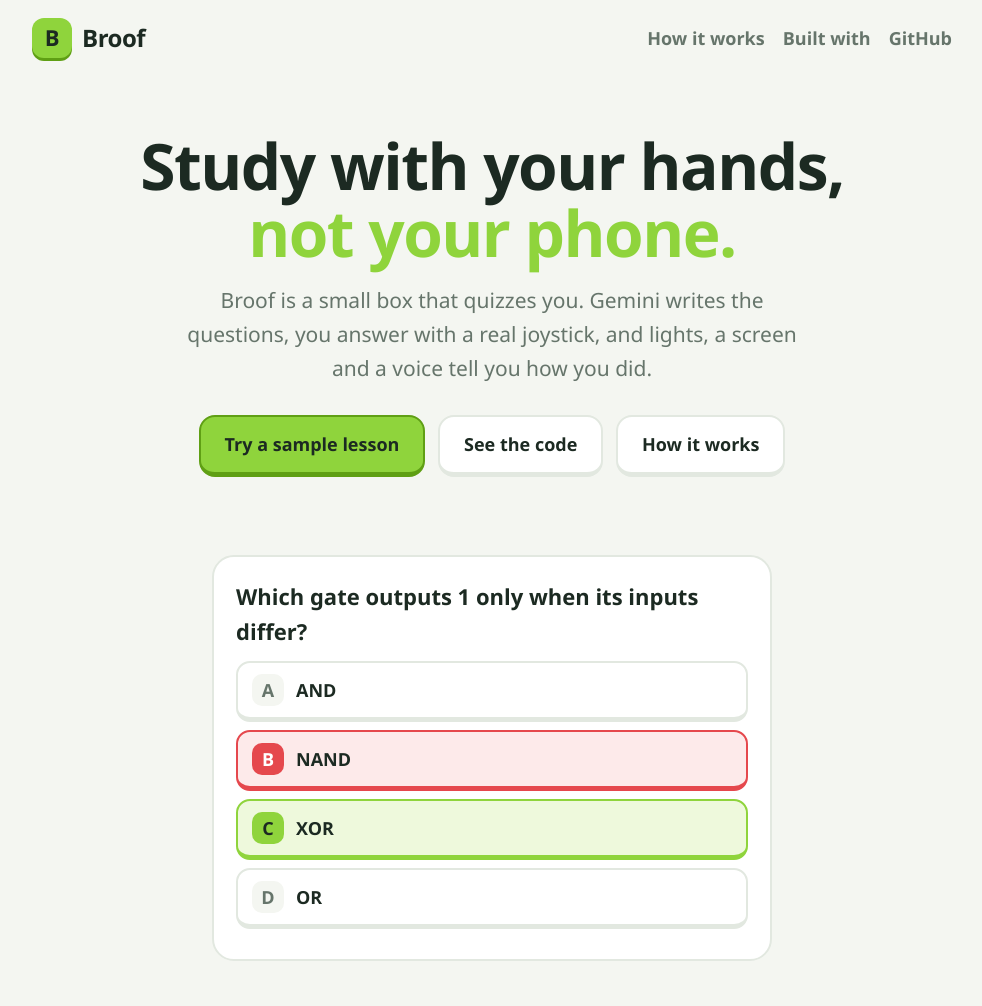
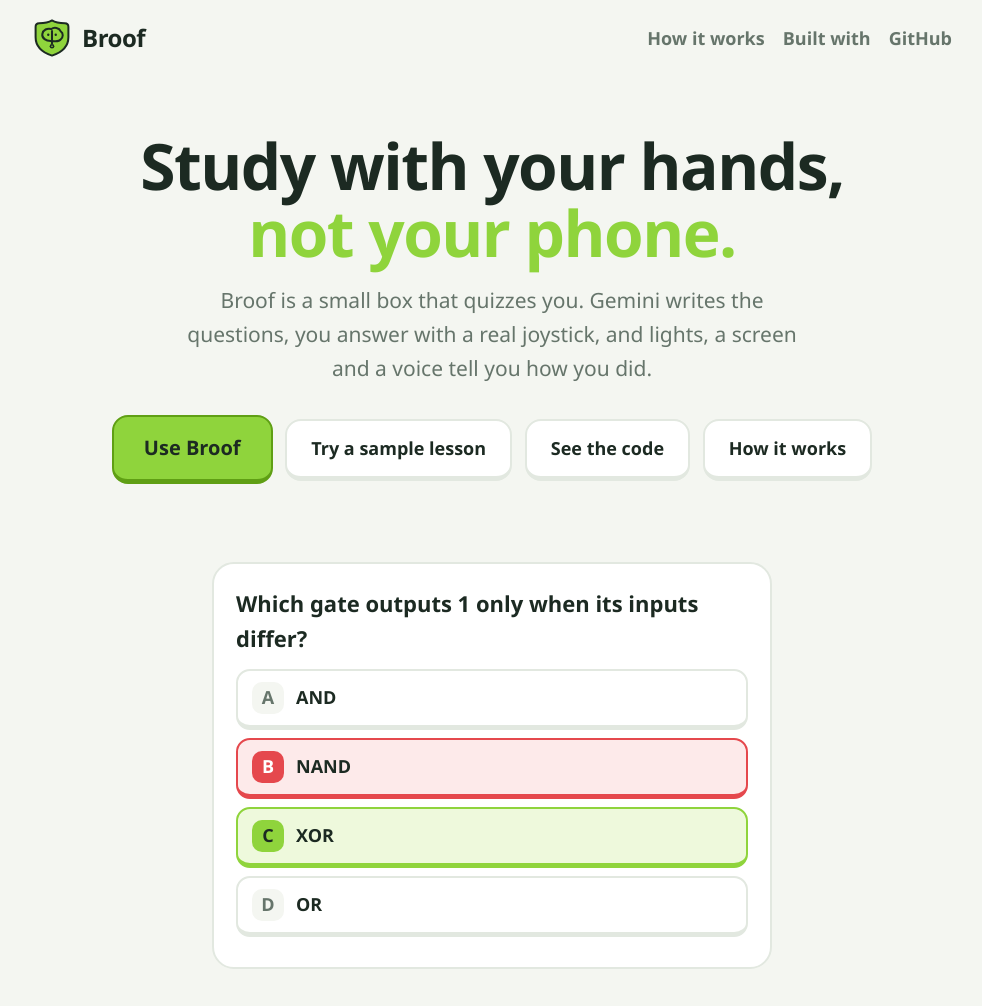
Before and after one commit to AnNguyen07269/Broof, a plain HTML site: page docs/index.html in a window 1280 px wide. Shown: the top 1006 px of the page, without its empty margins (148-1130 px from the left). Drawn offline with Linux system fonts and the light colour scheme.

Commit message:
Home: shield logo and Use Broof button
Co-Authored-By: Claude Sonnet 5.5 <noreply@anthropic.com>
Claude-Session: https://claude.ai/code/session_01TLHcWE1s98xCajLSNm1DLu

```diff
--- a/docs/index.html
+++ b/docs/index.html
@@ -4,6 +4,7 @@
 <meta charset="utf-8">
 <meta name="viewport" content="width=device-width, initial-scale=1">
 <title>Broof - your brain-rot-proof study bro</title>
+<link rel="icon" href="logo.svg" type="image/svg+xml">
 <meta name="description" content="Broof is a hands-on study box. Gemini writes the quiz, you answer with a real joystick, and lights, an LCD and a voice tell you how you did.">
 <style>
   :root { --bg:#f4f6f1; --card:#fff; --ink:#1c2a22; --muted:#66756b; --line:#e2e8e0;
@@ -53,14 +54,15 @@
 <body>
 <div class="wrap">
   <nav>
-    <div class="brand"><div class="logo">B</div>Broof</div>
+    <div class="brand"><img src="logo.svg" alt="" style="width:40px;height:40px">Broof</div>
     <div><a class="link" href="#how">How it works</a><a class="link" href="#built">Built with</a><a class="link" href="https://github.com/AnNguyen07269/Broof">GitHub</a></div>
   </nav>
 
   <div class="hero">
     <h1>Study with your hands,<br><em>not your phone.</em></h1>
     <p>Broof is a small box that quizzes you. Gemini writes the questions, you answer with a real joystick, and lights, a screen and a voice tell you how you did.</p>
-    <a class="btn primary" href="try.html">Try a sample lesson</a>
+    <a class="btn primary" href="use.html" style="font-size:20px;padding:15px 30px">Use Broof</a>
+    <a class="btn" href="try.html">Try a sample lesson</a>
     <a class="btn" href="https://github.com/AnNguyen07269/Broof">See the code</a>
     <a class="btn" href="#how">How it works</a>
   </div>
```
